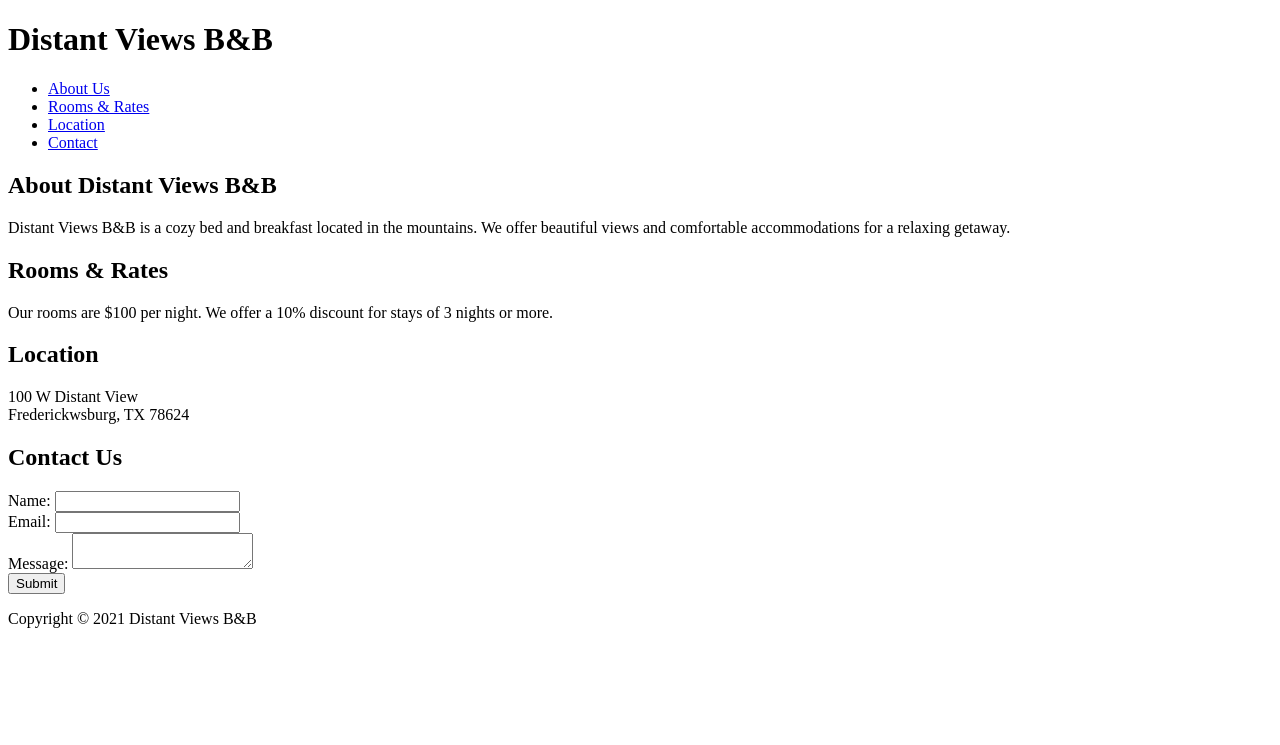
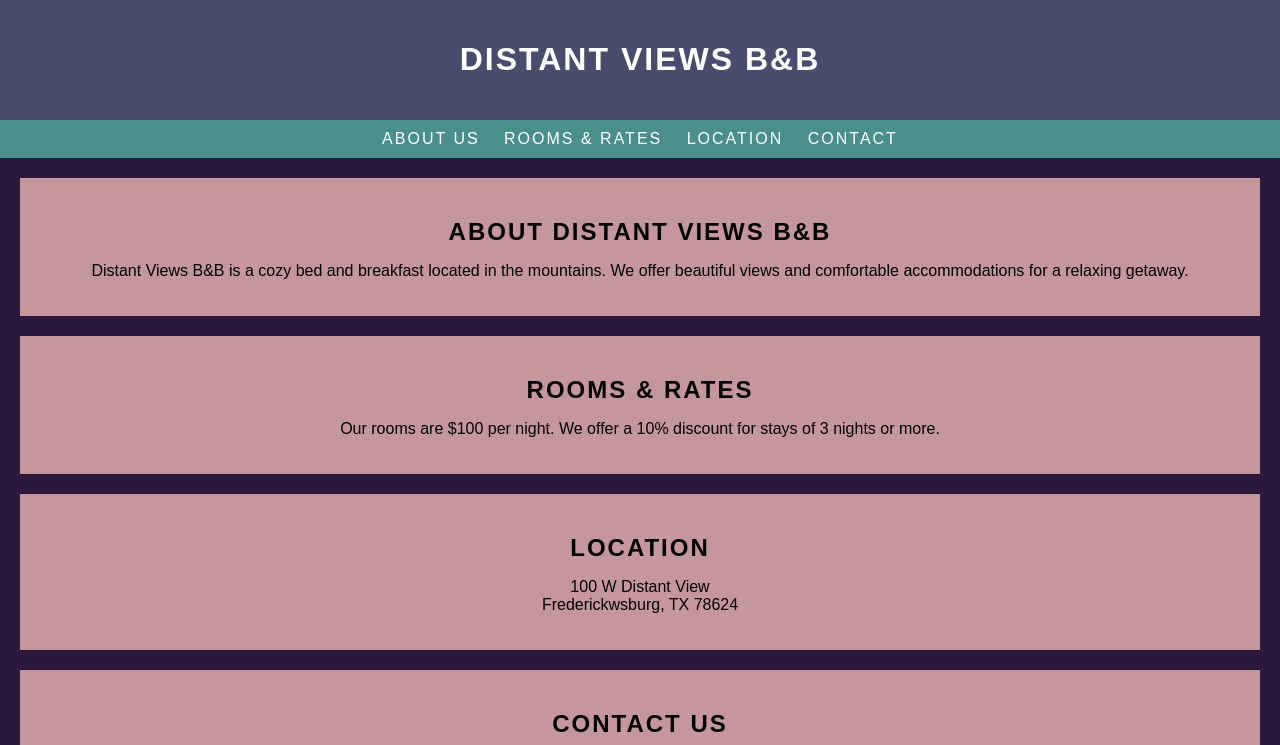
Before and after one commit to Metranohm/distant-views1, a plain HTML site: page index.html in a window 1280 px wide. Shown: the top 745 px of the page. Drawn offline with Linux system fonts and the light colour scheme.

Commit message:
update landing styling

```diff
--- a/index.html
+++ b/index.html
@@ -4,7 +4,7 @@
   <meta charset="UTF-8">
   <meta http-equiv="X-UA-Compatible" content="IE=edge">
   <meta name="viewport" content="width=device-width, initial-scale=1.0">
-  <link rel="stylesheet" href="style.css">
+  <link rel="stylesheet" href="styles.css">
   <script defer src="app.js"></script>
   <title>Document</title>
 </head>
--- a/styles.css
+++ b/styles.css
@@ -3,11 +3,12 @@ body {
   font-family: Arial, sans-serif;
   margin: 0;
   padding: 0;
+  background-color: #2B193D;
 }
 
 /* Header Styles */
 header {
-  background-color: #F5A623;
+  background-color: #484D6D;
   text-align: center;
   padding: 20px;
 }
@@ -20,7 +21,7 @@ header h1 {
 
 /* Navigation Styles */
 nav {
-  background-color: #F5A623;
+  background-color: #4B8F8C;
   text-align: center;
   padding: 10px;
 }
@@ -32,19 +33,25 @@ nav ul {
 }
 
 #about {
-  background-color: #F5A623;
+  background-color: #C5979D;
   text-align: center;
   padding: 20px;
 }
 
 .location {
-  background-color: #F5A623;
+  background-color: #C5979D;
+  text-align: center;
+  padding: 20px;
+}
+
+#contact {
+  background-color: #C5979D;
   text-align: center;
   padding: 20px;
 }
 
 #rooms {
-  background-color: #F5A623;
+  background-color: #C5979D;
   text-align: center;
   padding: 20px;
 }
@@ -79,7 +86,7 @@ section h2 {
 
 /* Footer Styles */
 footer {
-  background-color: #F5A623;
+  background-color: #2B193D;
   text-align: center;
   padding: 10px;
   color: white;
```
